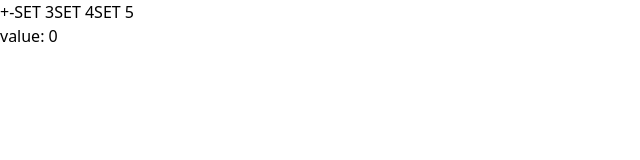
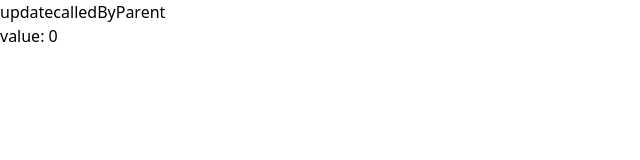
Before and after one commit to yanmoenaing118/angular-module, an Angular app: page /home in a window 1280 px wide. Shown: the top 160 px of the page, without its empty margins (0-640 px from the left). Built offline with nearby package versions, Linux system fonts and the light colour scheme.

Commit message:
view child

```diff
--- a/src/app/app.component.html
+++ b/src/app/app.component.html
@@ -1,13 +1,14 @@
 <!-- <button (click)="isOn = !isOn">{{isOn ? 'Off' : 'On'}}</button> -->
 
 <div class="m-4">
-    <div class="flex gap-4">
-        <button class="p-3 border" (click)="incCount()" >+</button>
-        <button class="p-3 border" (click)="decCount()">-</button>
-        <button class="p-3 border" (click)="updateCount(3)">SET 3</button>
-        <button class="p-3 border" (click)="updateCount(4)">SET 4</button>
-        <button class="p-3 border" (click)="updateCount(5)">SET 5</button>
-    </div>
+  <div class="flex gap-4">
+    <button class="p-3 border" (click)="updateCount()">
+      update
+    </button>
+    <button class="p-3 border" (click)="calledByParent()">
+      calledByParent
+    </button>
+  </div>
 
-    <app-child [counter]="counter"></app-child>
+  <app-child #ch1></app-child>
 </div>
--- a/src/app/app.component.ts
+++ b/src/app/app.component.ts
@@ -5,63 +5,51 @@ import {
   OnInit,
   SimpleChange,
   SimpleChanges,
+  ViewChild,
 } from '@angular/core';
 
+
+
+@Component({
+  selector: 'app-child',
+  template: ` <div>value: {{ counter }}</div> `,
+})
+export class ChildComponent implements OnInit, OnChanges {
+  counter = 0;
+  ngOnInit() {
+
+  }
+
+  ngOnChanges(changes: SimpleChanges): void {
+
+  }
+
+  calledByParent() {
+    console.log('called by parent using template local variable');
+  }
+}
 @Component({
   selector: 'app-root',
   templateUrl: './app.component.html',
   styleUrls: ['./app.component.css'],
 })
 export class AppComponent implements OnInit {
-  // isOn: boolean = false;
-  counter: number = 0;
+
+  @ViewChild("ch1", { static: false })
+  child: any;
 
   ngOnInit(): void {
-    console.log('App component mounted', this);
+
   }
 
-  incCount() {
-    this.counter++;
+  updateCount() {
+    this.child.counter = this.child.counter++;
   }
 
-  decCount() {
-    this.counter--;
+  calledByParent() {
+
   }
 
-  updateCount(value: number) {
-    this.counter = value;
-  }
+
+
 }
-
-@Component({
-  selector: 'app-child',
-  template: ` <div>value: {{ counter }}</div> `,
-})
-export class ChildComponent implements OnInit, OnChanges {
-  @Input() counter: number;
-
-  constructor() {
-    this.counter = 0;
-  }
-
-  ngOnInit(): void {
-    console.log('child component ngOnint');
-  }
-
-  ngOnChanges(changes: SimpleChanges): void {
-    for (let change in changes) {
-      const prop: SimpleChange = changes[change];
-      const previousValue = prop.previousValue;
-      const currentValue = prop.currentValue;
-      const firstChange = prop.firstChange;
-
-      console.log(`
-        ${change} value changes
-
-        previous: ${previousValue}
-        current: ${currentValue}
-        first: ${firstChange}
-      `);
-    }
-  }
-}
```
